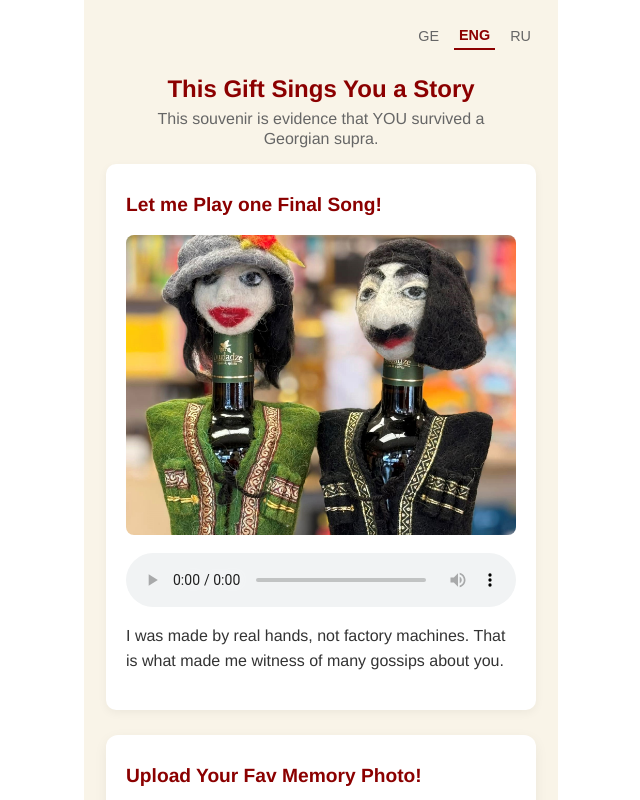
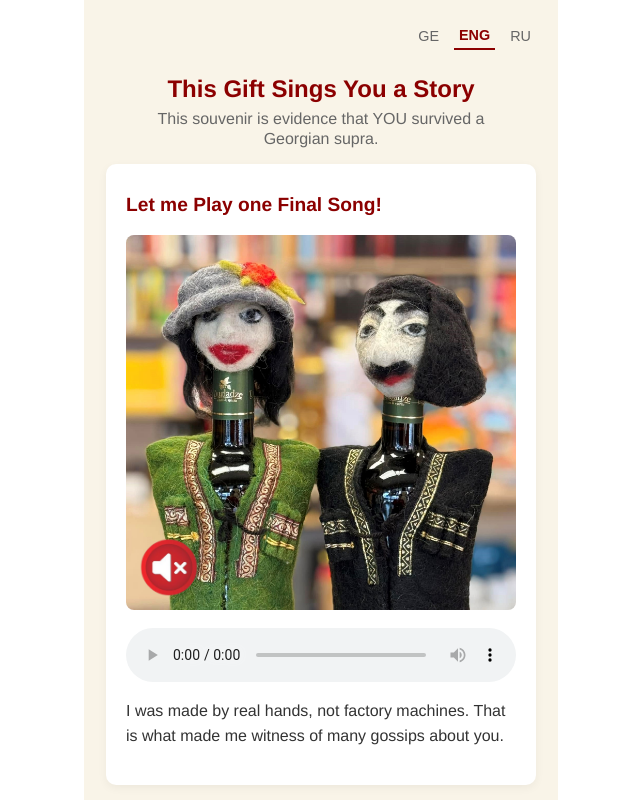
Before and after one commit to nlightmarecx/drybridge, a React (Create React App) app: page /winehead-gvinovkakhuro in a window 1280 px wide. Shown: the top 800 px of the page, without its empty margins (319-959 px from the left). Built offline with nearby package versions, Linux system fonts and the light colour scheme.

Commit message:
add play button and its functionality

```diff
--- a/src/product pages/wine heads/WineHead-GvinovKakhuro.jsx
+++ b/src/product pages/wine heads/WineHead-GvinovKakhuro.jsx
@@ -1,5 +1,5 @@
 // src/pages/WineHeadGvinovKakhuro.jsx
-import React, { useState } from "react";
+import React, { useState, useRef} from "react";
 import "../../styles/WineHeadGvinovKakhuro.css";
 import translations from "../../data/translations";
 
@@ -17,6 +17,21 @@ const WineHeadGvinovKakhuro = () => {
     alert("In the full version, this would open audio recording/upload");
   };
 */
+
+const [isPlaying, setIsPlaying] = useState(false);
+const audioRef = useRef(null);
+
+const handlePlayPause = () => {
+  const audio = audioRef.current;
+  if (!audio) return;
+
+  if (isPlaying) {
+    audio.pause();
+  } else {
+    audio.play();
+  }
+  setIsPlaying(!isPlaying);
+};
 
 const [uploadedPhoto, setUploadedPhoto] = useState(null);
 
@@ -50,12 +65,20 @@ const handlePhotoUpload = (e) => {
 
       <div className="audio-section">
         <h2>{t.audioTitle}</h2>
-        <img
-          src="./Product Covers/Wine Heads.jpg"
-          alt="Product Images - Bottles of Wine with the Wine Clothes"
-          className="product-photo"
-        />
-        <audio controls className="audio-memo">
+        <div className="product-photo-wrapper">
+          <img
+            src="./Product Covers/Wine Heads.jpg"
+            alt="Product Images - Bottles of Wine with the Wine Clothes"
+            className="product-photo"
+          />
+          <img
+            src={isPlaying ? "./Icons/speaker-on.png" : "./Icons/speaker-off.png"}
+            alt="Play Button"
+            className="play-button-overlay"
+            onClick={handlePlayPause}
+          />
+        </div>
+        <audio ref={audioRef} controls className="audio-memo" onEnded={() => setIsPlaying(false)}>
           <source src="./Audio Files/Sufruli-Gvinov-kakhuro.mp3" type="audio/mpeg" />
           Your browser does not support the audio element.
         </audio>
--- a/src/styles/WineHeadGvinovKakhuro.css
+++ b/src/styles/WineHeadGvinovKakhuro.css
@@ -90,13 +90,36 @@ h2 {
     font-size: 1.2rem;
     margin-bottom: 15px;
 }
+
+.product-photo-wrapper {
+  position: relative;
+  display: inline-block;
+}
+
 .product-photo {
+    border-radius: 8px;
     width: 100%;
-    border-radius: 8px;
-    max-height: 300px;
+    height: auto;
+    display: block;
     object-fit: cover;
-    background-color: #f9f9f9; /* optional: shows behind letterboxing */
+    background-color: #f9f9f9;
 }
+
+.play-button-overlay {
+    position: absolute;
+    bottom: 12px;
+    left: 12px;
+    width: 62px;
+    height: 62px;
+    cursor: pointer;
+    z-index: 2;
+    transition: transform 0.2s ease;
+}
+
+.play-button-overlay:hover {
+    transform: scale(1.2);
+}
+
 .audio-memo {
     width: 100%;
     margin: 10px 0 -8px 0;
```
Also changed, not shown: public/Icons/speaker-off.png (added), public/Icons/speaker-on.png (added).
